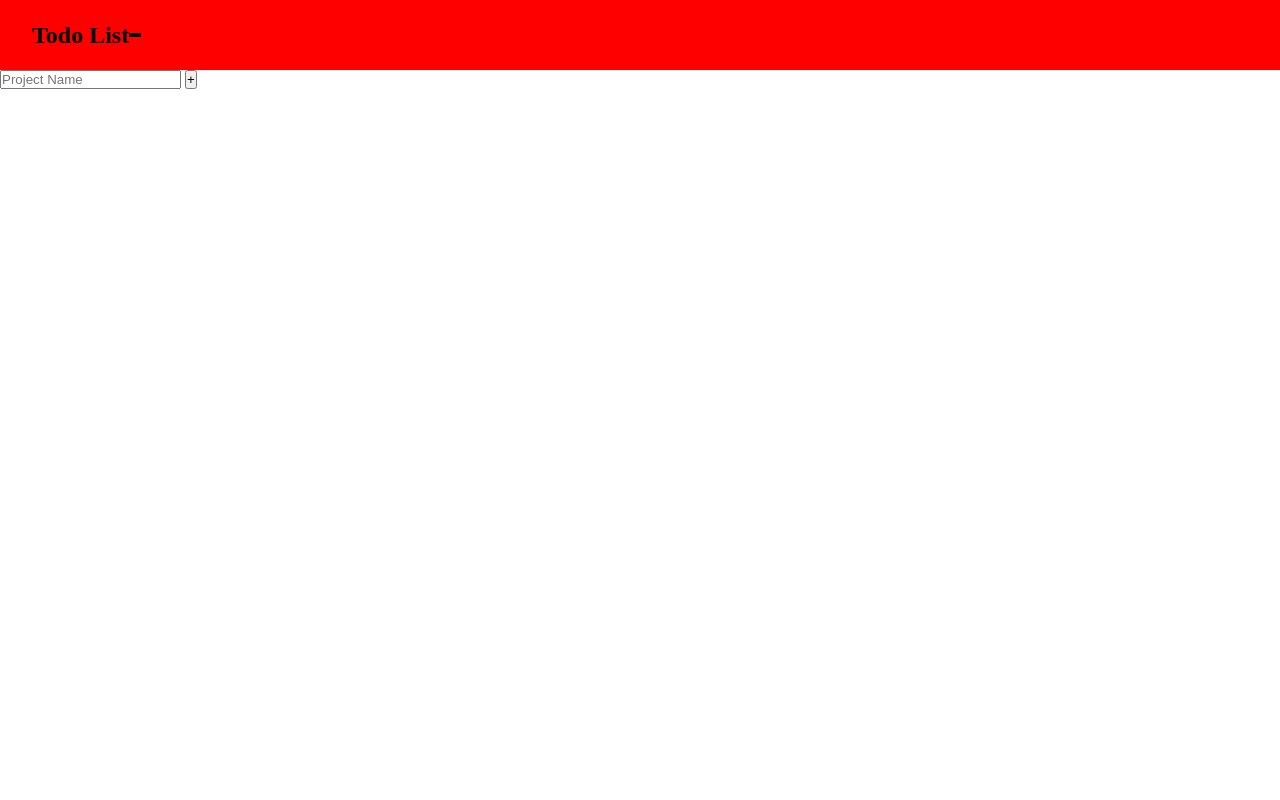
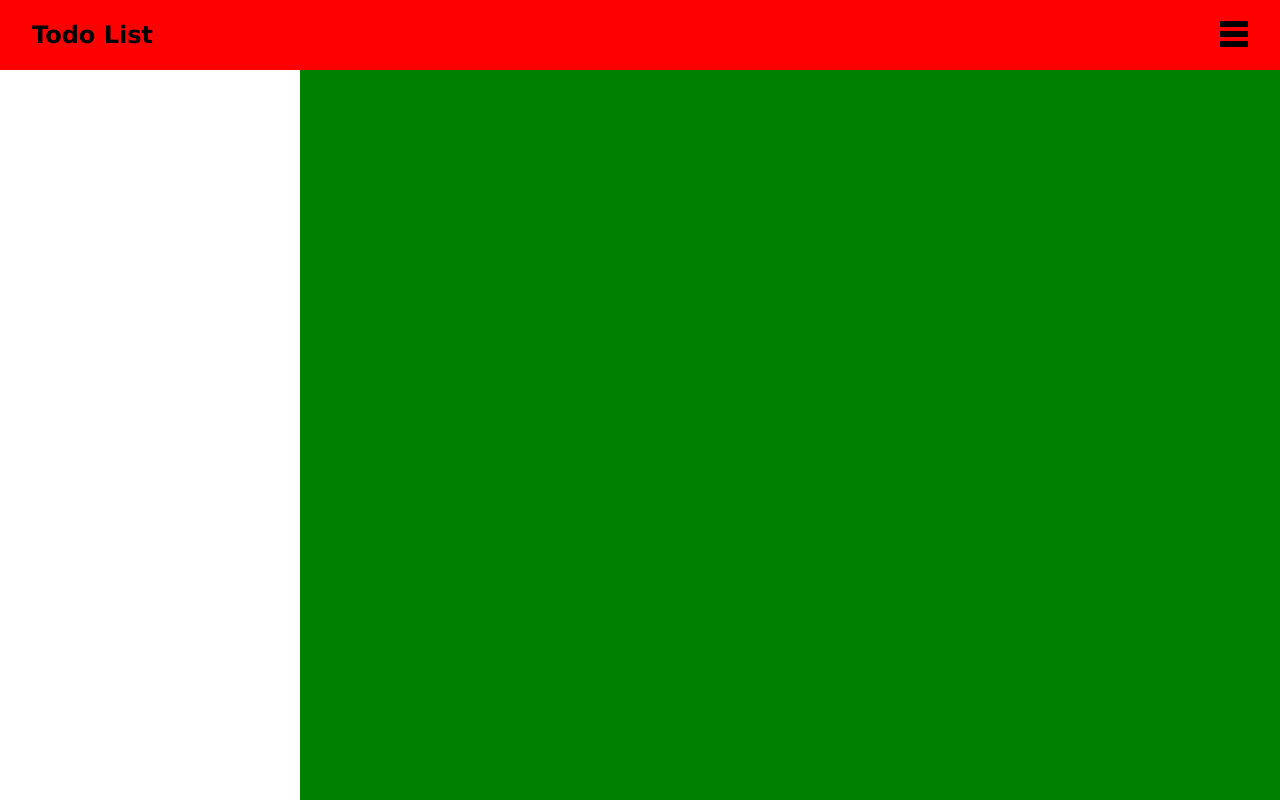
Before and after one commit to clements50/todo-list, a plain HTML site: page index.html in a window 1280 px wide. Drawn offline with Linux system fonts and the light colour scheme.

Commit message:
create main layout

```diff
--- a/css/index.css
+++ b/css/index.css
@@ -2,27 +2,68 @@
   margin: 0;
   padding: 0;
   box-sizing: border-box;
+  font-family:  Geneva, Verdana, sans-serif;
  }
 
 .container {
-  height: 100vh;
+  min-height: 100vh;
   width: 100vw;
+  display: grid;
+  grid-template-columns: 300px 3fr;
+  grid-template-rows: 70px 1fr;
 }
 
 nav {
   background: red;
-  height: 70px;
   padding-left: 2rem;
   padding-right: 2rem;
   display: flex;
   align-items: center;
+  justify-content: space-between;
+  grid-column: 1/3;
 }
 
 .hamburger {
   display: flex;
-
+  flex-direction: column;
+  gap: 4px;
+  height: 28px;
+  width: 28px;
 }
 
 .bar {
-  border: 2px solid black;
+  border: 3px solid black;
 }
+
+.projects {
+  position: fixed;
+  left: -100%;
+  top: 70px;
+  width: 100%;
+  height: 100%;
+  background-color: blue;
+  transition: ease-in-out 2s;
+  display: flex;
+  justify-content: center;
+  padding: 2rem;
+}
+
+.active {
+  left: 0%;
+}
+
+main {
+  background: green;
+  grid-column: 1/3;
+}
+
+@media screen and (min-width: 870px){
+
+  .add-projects-section {
+    position: static;
+  }
+
+  main {
+    grid-column: 2/3
+  }
+}
--- a/index.html
+++ b/index.html
@@ -16,7 +16,7 @@
           <span class='bar'></span>
         </div>
       </nav>
-      <div class='add-projects-section'>
+      <div class='projects'>
         <form>
           <input type="text" placeholder="Project Name">
           <button type="submit">+</button>
```
